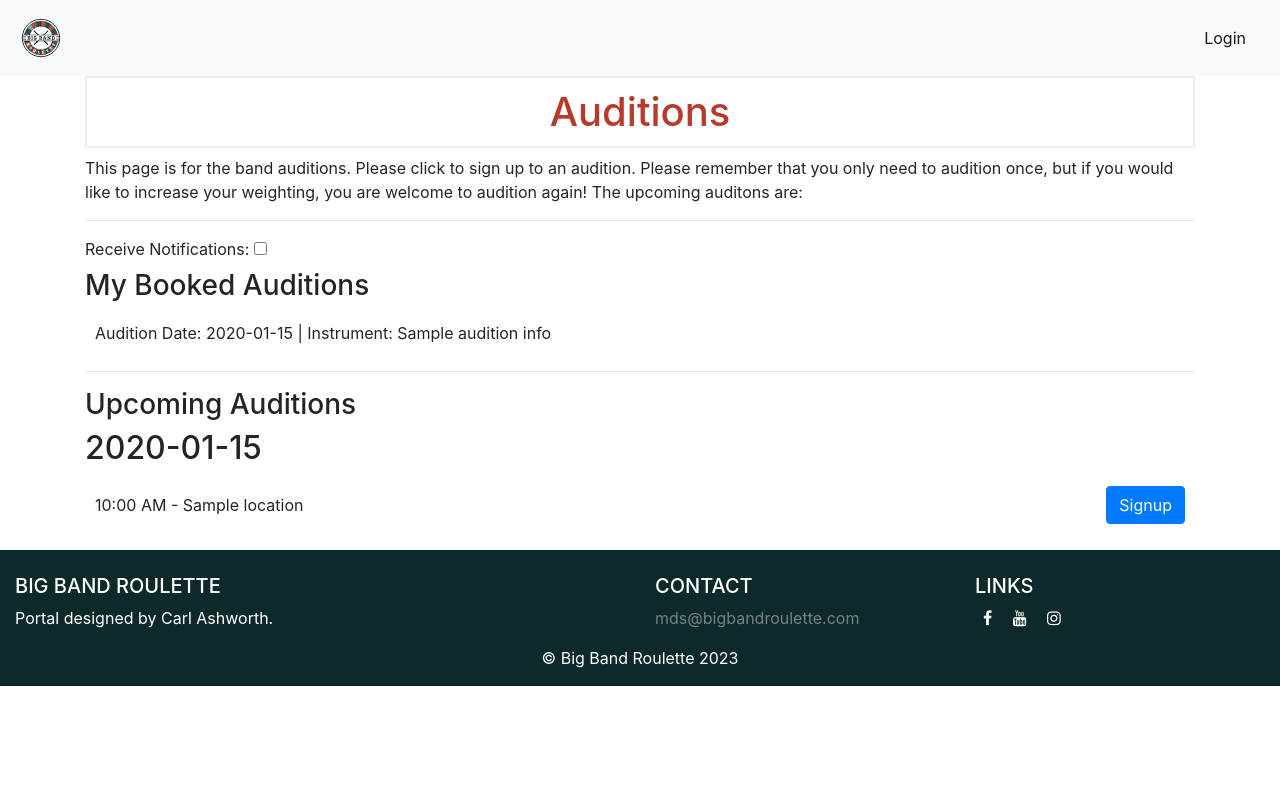
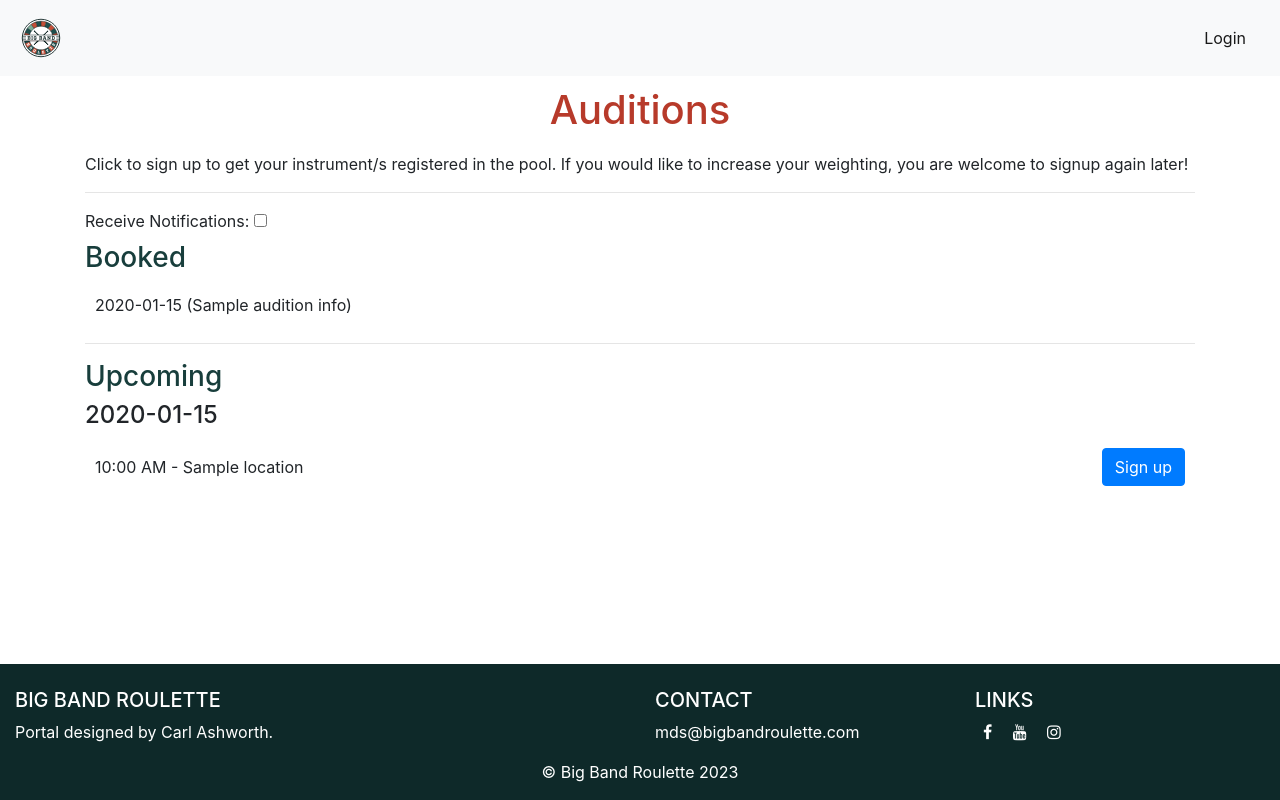
Before and after one commit to big-band-roulette/musicians-portal, a Python web app: template templates/auditions.html in a window 1280 px wide. Run offline with Jinja, Linux system fonts and the light colour scheme; the template is opened without the code that fills it: most values are stand-ins (such as "Sample title", 1, 10 or a date in 2020); some libraries are stand-ins or nearby versions.

Commit message:
Solves UI update #15

```diff
--- a/static/css/style.css
+++ b/static/css/style.css
@@ -14,10 +14,13 @@
 }
 
 h1 {
-  border: 2px #eee solid;
   color: var(--red);
   text-align:center;
   padding: 10px
+}
+
+h3 {
+  color: var(--dark-green);
 }
 
 .backgroundFilled {
@@ -25,8 +28,8 @@
   color: var(--white);
 }
 
-a {
-  color: var(--ai-gray)
+.backgroundFilled a {
+    color: var(--white);
 }
 
 ul {
--- a/templates/auditions.html
+++ b/templates/auditions.html
@@ -1,7 +1,7 @@
 {% extends "base.html" %}
 {% block content %}
   <h1>Auditions</h1>
-  This page is for the band auditions. Please click to sign up to an audition. Please remember that you only need to audition once, but if you would like to increase your weighting, you are welcome to audition again! The upcoming auditons are:
+  Click to sign up to get your instrument/s registered in the pool. If you would like to increase your weighting, you are welcome to signup again later!
   <hr>
   <form method="post"
         action='{{ url_for("toggle_notifications",user_id=current_user.id) }}'>
@@ -11,16 +11,15 @@
     <input type="checkbox" name="notify_about_auditions" id="notify_about_auditions" {{ 'checked' if current_user.notify_about_auditions else '' }} onchange="this.form.submit()">
   </form>
   <div class="booked_auditions">
-    <h3>My Booked Auditions</h3>
+    <h3>Booked</h3>
     {% for audition_date, instrument_name in audition_info %}
-      <li>Audition Date: {{ audition_date }} | Instrument: {{ instrument_name }}</li>
+      <li>{{ audition_date.strftime("%d %B, %Y -  %I:%M %p") }} ({{ instrument_name }})</li>
     {% endfor %}
     <hr>
   </div>
-  <h3>Upcoming Auditions</h3>
-  <div>
+  <h3>Upcoming</h3>
   {% for day, auditions in auditions_by_day.items() %}
-      <h2>{{ day.strftime("%B %d, %Y") }}</h2>
+    <h4>{{ day.strftime("%d %B, %Y") }}</h4>
     <!-- Display date in a readable format -->
     <div>
       <ul>
@@ -31,7 +30,7 @@
               <button type="button"
                       class="btn btn-primary"
                       data-toggle="modal"
-                        data-target="#signUpToggleModal{{ audition.id }}">Signup</button>
+                      data-target="#signUpToggleModal{{ audition.id }}">Sign up</button>
             {% else %}
               <form action='{{ url_for("update_signup") }}' method="post">
                 <input type="hidden" name="csrf_token" value="{{ csrf_token() }}">
@@ -80,6 +79,5 @@
       </ul>
     </div>
   {% endfor %}
-  </div>
   <!-- <img src="{{ url_for('static', filename='images/logo_colour.svg') }}" class="image" /> -->
 {% endblock content %}
--- a/templates/base.html
+++ b/templates/base.html
@@ -23,7 +23,16 @@
       {% endblock title %}
     </title>
   </head>
-  <body>
+  <body class="d-flex flex-column vh-100">
+    <!-- Optional JavaScript -->
+    <!-- jQuery first, then Popper.js, then Bootstrap JS -->
+    <script src="https://code.jquery.com/jquery-3.2.1.slim.min.js"
+            crossorigin="anonymous"></script>
+    <script src="https://cdnjs.cloudflare.com/ajax/libs/popper.js/1.12.3/umd/popper.min.js"
+            crossorigin="anonymous"></script>
+    <script src="https://maxcdn.bootstrapcdn.com/bootstrap/4.0.0-beta.2/js/bootstrap.min.js"
+            crossorigin="anonymous"></script>
+    <div class="flex-grow-1">
       <nav class="navbar navbar-expand-md navbar-light bg-light">
         <a class="navbar-brand" href='{{ url_for("profile") }}'>
           <img src="{{ url_for('static',filename='images/logo_colour.svg') }}"
@@ -50,7 +59,7 @@
                 <a class="nav-link" href='{{ url_for("profile") }}'>Profile</a>
               </li>
               <li class="nav-item active">
-              <a class="nav-link" href='{{ url_for("upcoming") }}'>Upcoming</a>
+                <a class="nav-link" href='{{ url_for("upcoming") }}'>Events</a>
               </li>
               {% if current_user.has_role("admin") %}
                 <li class="nav-item active">
@@ -71,7 +80,7 @@
             </li>
             {% if current_user.is_authenticated %}
               <li class="nav-item active">
-              <a class="nav-link" href='{{ url_for("security.logout") }}'>logout</a>
+                <a class="nav-link" href='{{ url_for("security.logout") }}'>Logout</a>
               </li>
             {% endif %}
           </ul>
@@ -81,36 +90,25 @@
         {% block content %}
         {% endblock content %}
       </div>
-    <script src="https://code.jquery.com/jquery-3.3.1.slim.min.js"></script>
-    <script src="https://stackpath.bootstrapcdn.com/bootstrap/4.3.1/js/bootstrap.min.js"></script>
+    </div>
     {% block scripts %}
     {% endblock scripts %}
-  </body>
     <!-- Footer -->
-  <footer class="page-footer font-small blue pt-4 backgroundFilled mt-3">
-    <!-- Footer Links -->
+    <footer class="page-footer font-small pt-4 backgroundFilled mt-3">
       <div class="container-fluid text-center text-md-left">
-      <!-- Grid row -->
         <div class="row">
-        <!-- Grid column -->
           <div class="col-md-6 mt-md-0 mt-3">
-          <!-- Content -->
             <h5 class="text-uppercase">Big Band Roulette</h5>
             <p>Portal designed by Carl Ashworth.</p>
           </div>
-        <!-- Grid column -->
           <hr class="clearfix w-100 d-md-none pb-3">
-        <!-- Grid column -->
           <div class="col-md-3 mb-md-0 mb-3">
-          <!-- Links -->
             <h5 class="text-uppercase">Contact</h5>
             <p>
               <a href="mailto:mds@bigbandroulette.com?subject=BigBandRoulette&body=Dear%20Big%20Band%20Roulette,">mds@bigbandroulette.com</a>
             </p>
           </div>
-        <!-- Grid column -->
           <div class="col-md-3 mb-md-0 mb-3">
-          <!-- Links -->
             <h5 class="text-uppercase">Links</h5>
             <p>
               <a href="https://www.facebook.com/bigbandroulette" class="mr-2 ml-2"><i class="fa fa-facebook"></i></a>
@@ -118,14 +116,9 @@
               <a href="https://www.instagram.com/bigbandroulette/" class="mr-2 ml-2"><i class="fa fa-instagram"></i></a>
             </p>
           </div>
-        <!-- Grid column -->
         </div>
-      <!-- Grid row -->
       </div>
-    <!-- Footer Links -->
-    <!-- Copyright -->
       <div class="footer-copyright text-center py-3">© Big Band Roulette 2023</div>
-    <!-- Copyright -->
     </footer>
-  <!-- Footer -->
+  </body>
 </html>
```
Also changed, not shown: other parts of static/css/style.css (+43 -12 lines), templates/profile.html (+22 -21 lines), templates/upcoming.html (+12 -4 lines), templates/updateUser.html (+17 -16 lines). Lines whose indentation alone changed are shown as unchanged.
